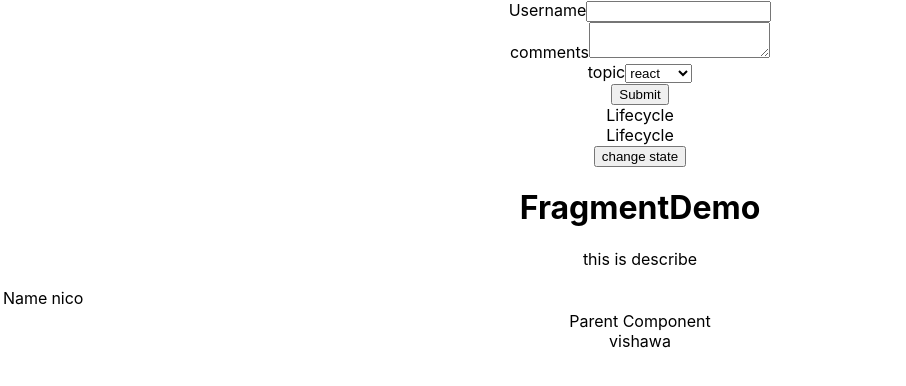
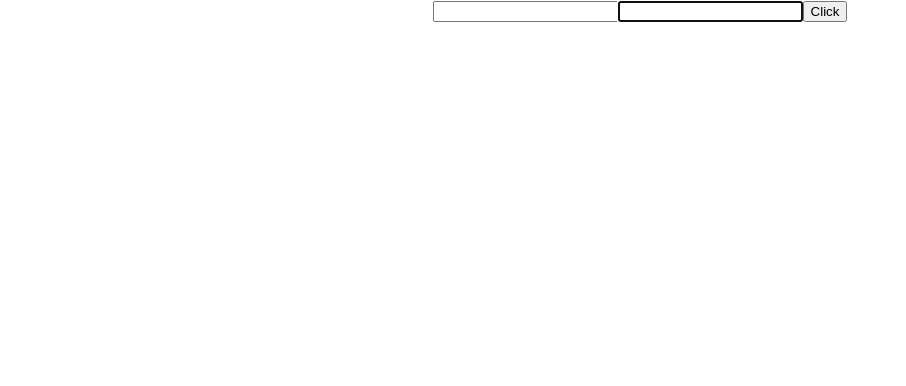
Before and after one commit to nicholeemma/React, a React (Create React App) app: page / in a window 1280 px wide. Shown: the top 386 px of the page, without its empty margins (0-906 px from the left). Built offline with nearby package versions, Linux system fonts and the light colour scheme.

Commit message:
ref focus

```diff
--- a/src/App.js
+++ b/src/App.js
@@ -20,8 +20,9 @@
 import LifeCycleA from './Components/LifeCycleA';
 import FragmentDemo from './Components/FragmentDemo';
 import Table from './Components/Table';
-import pureCompo from './Components/pureCompo';
+import pureCompo from './Components/PureCompo';
 import ParentComp from './Components/ParentComp';
+import RefDemo from './Components/RefDemo';
 function App() {
   return (
     <div className="App">
@@ -47,14 +48,15 @@
     <Inline></Inline>
     <h1 className='error'>eroor</h1>
     <h1 className={styles.sucess}>success</h1> */}
-    <Form></Form>
-    <LifeCycleA></LifeCycleA>
+    {/* <Form></Form>
+    <LifeCycleA></LifeCycleA> */}
     {/* <frameElement></frameElement> */}
-    <FragmentDemo></FragmentDemo>
+    {/* <FragmentDemo></FragmentDemo> */}
 
-    <Table></Table>
+    {/* <Table></Table> */}
     {/* <pureCompo></pureCompo> */}
-    <ParentComp></ParentComp>
+    {/* <ParentComp></ParentComp> */}
+   <RefDemo></RefDemo>
     </div>
   );
 }
--- /dev/null
+++ b/src/Components/RefDemo.js
@@ -0,0 +1,36 @@
+import React, { Component } from 'react'
+
+class RefDemo extends Component {
+    constructor(props) {
+        super(props)
+        this.inputRef = React.createRef()
+        this.cbRef = null
+        this.setCbRef = (element) => {
+            this.cbRef = element
+        }
+
+    }
+    componentDidMount() {
+        // this.inputRef.current.focus()
+        // console.log(this.inputRef)
+        if (this.cbRef) {
+            this.cbRef.focus()
+        }
+    }
+
+    clickHandler = () => {
+        alert(this.inputRef.current.value)
+    }
+
+    render() {
+        return (
+            <div>
+               <input type="text" ref = {this.inputRef}></input>
+               <input type="text" ref = {this.setCbRef}></input>
+            <button onClick={this.clickHandler}>Click</button>
+            </div>
+        )
+    }
+}
+
+export default RefDemo
```
